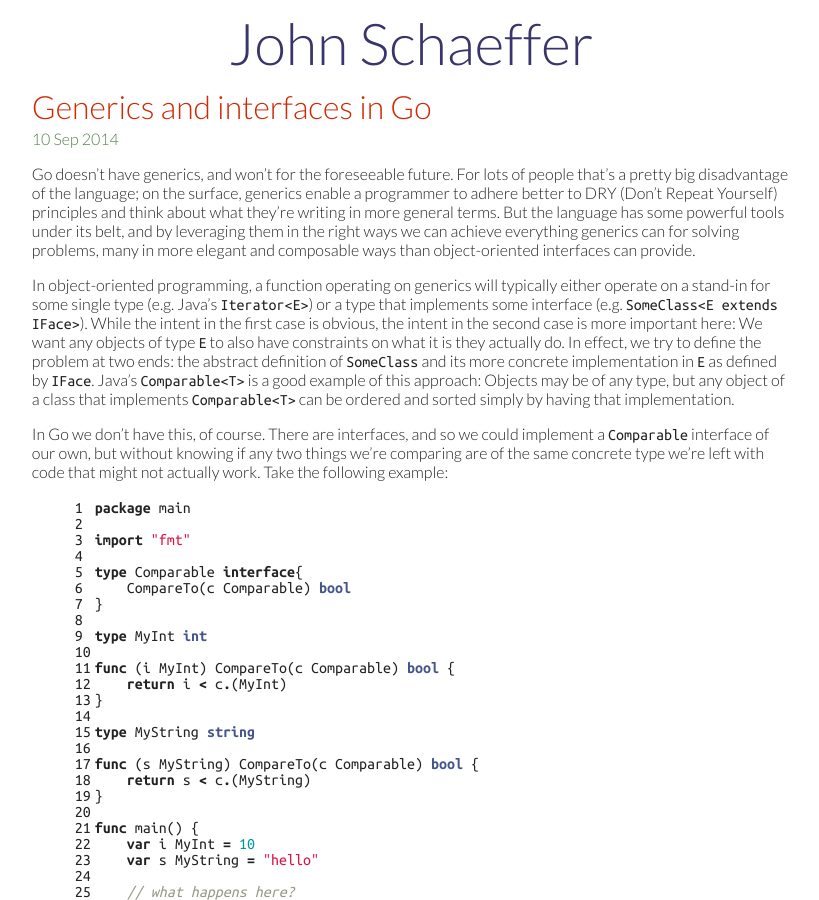
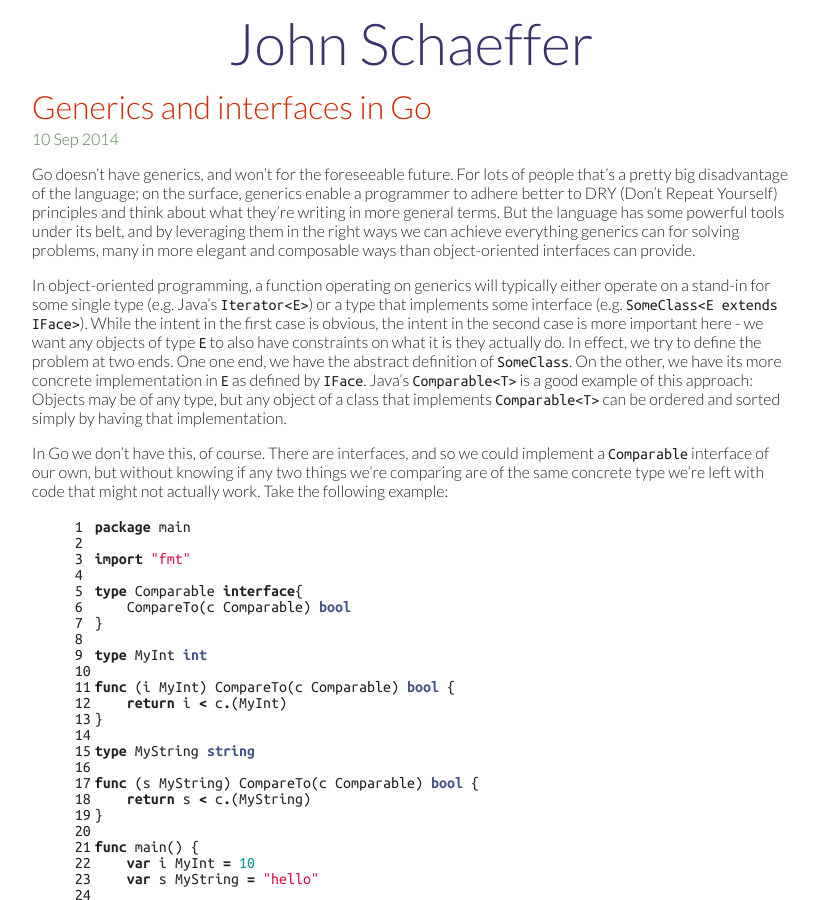
Before and after one commit to jnschaeffer/jnschaeffer.github.io, a Jekyll site: the page built from _posts/2014-09-10-generics-and-interfaces-in-go.md, in a window 1280 px wide and 900 px high. Shown: the whole window, without its empty margins (229-1048 px from the left). Built offline with Jekyll 4.4.1, drawn with Linux system fonts in a browser that asks for light colours; Markdown is read by kramdown in place of the engine named in the settings.

Commit message:
Grammar fiddling.

```diff
--- a/_posts/2014-09-10-generics-and-interfaces-in-go.md
+++ b/_posts/2014-09-10-generics-and-interfaces-in-go.md
@@ -18,13 +18,13 @@
 either operate on a stand-in for some single type (e.g. Java's `Iterator<E>`)
 or a type that implements some interface (e.g. `SomeClass<E extends IFace>`).
 While the intent in the first case is obvious, the intent in the second case is
-more important here: We want any objects of type `E` to also have constraints
+more important here - we want any objects of type `E` to also have constraints
 on what it is they actually do. In effect, we try to define the problem at two
-ends: the abstract definition of `SomeClass` and its more concrete
-implementation in `E` as defined by `IFace`. Java's `Comparable<T>` is a good
-example of this approach: Objects may be of any type, but any object of a class
-that implements `Comparable<T>` can be ordered and sorted simply by having that
-implementation.
+ends. One one end, we have the abstract definition of `SomeClass`. On the other,
+we have its more concrete implementation in `E` as defined by `IFace`. Java's
+`Comparable<T>` is a good example of this approach: Objects may be of any type,
+but any object of a class that implements `Comparable<T>` can be ordered and
+sorted simply by having that implementation.
 
 In Go we don't have this, of course. There are interfaces, and so we could
 implement a `Comparable` interface of our own, but without knowing if any
```
